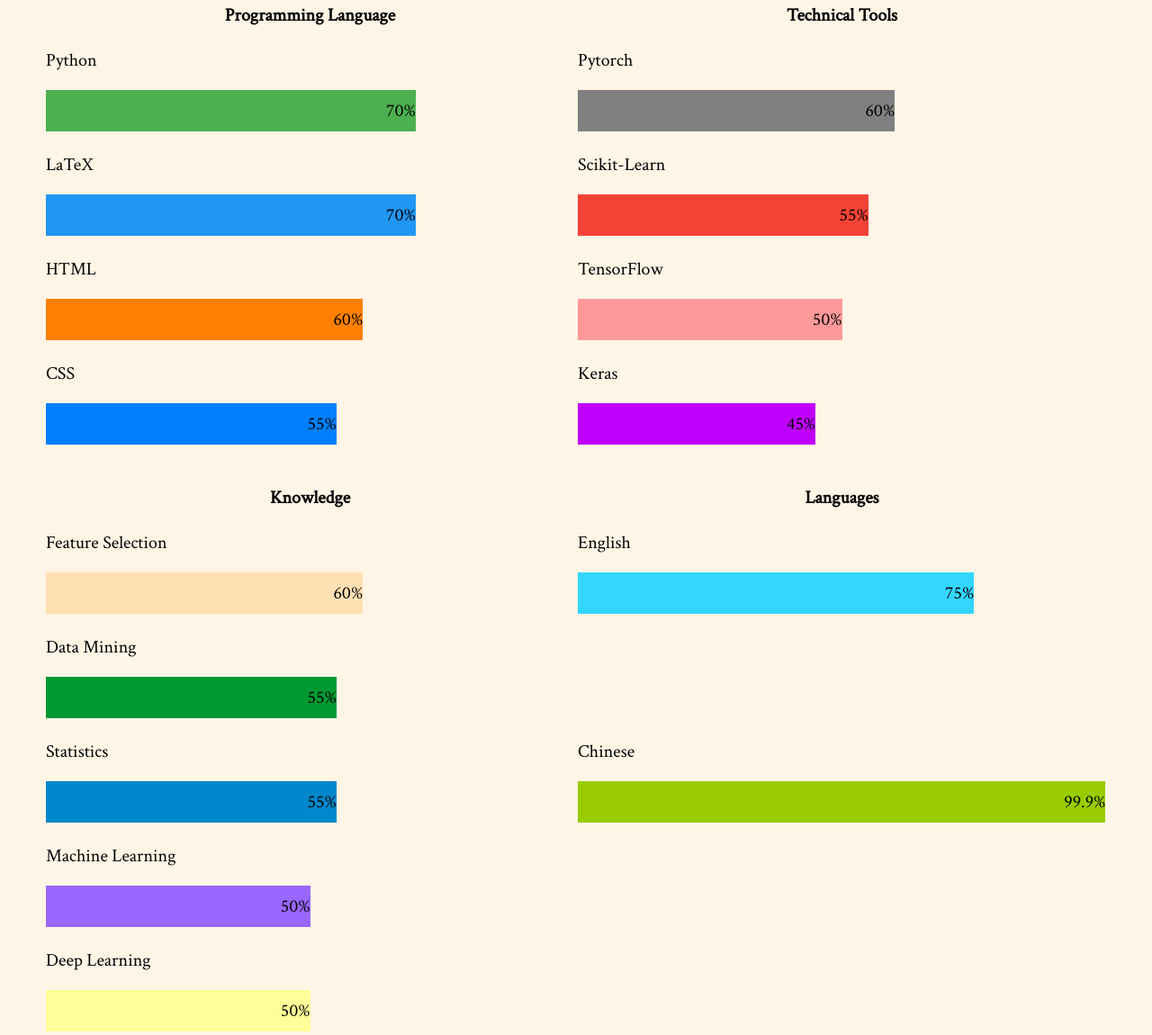
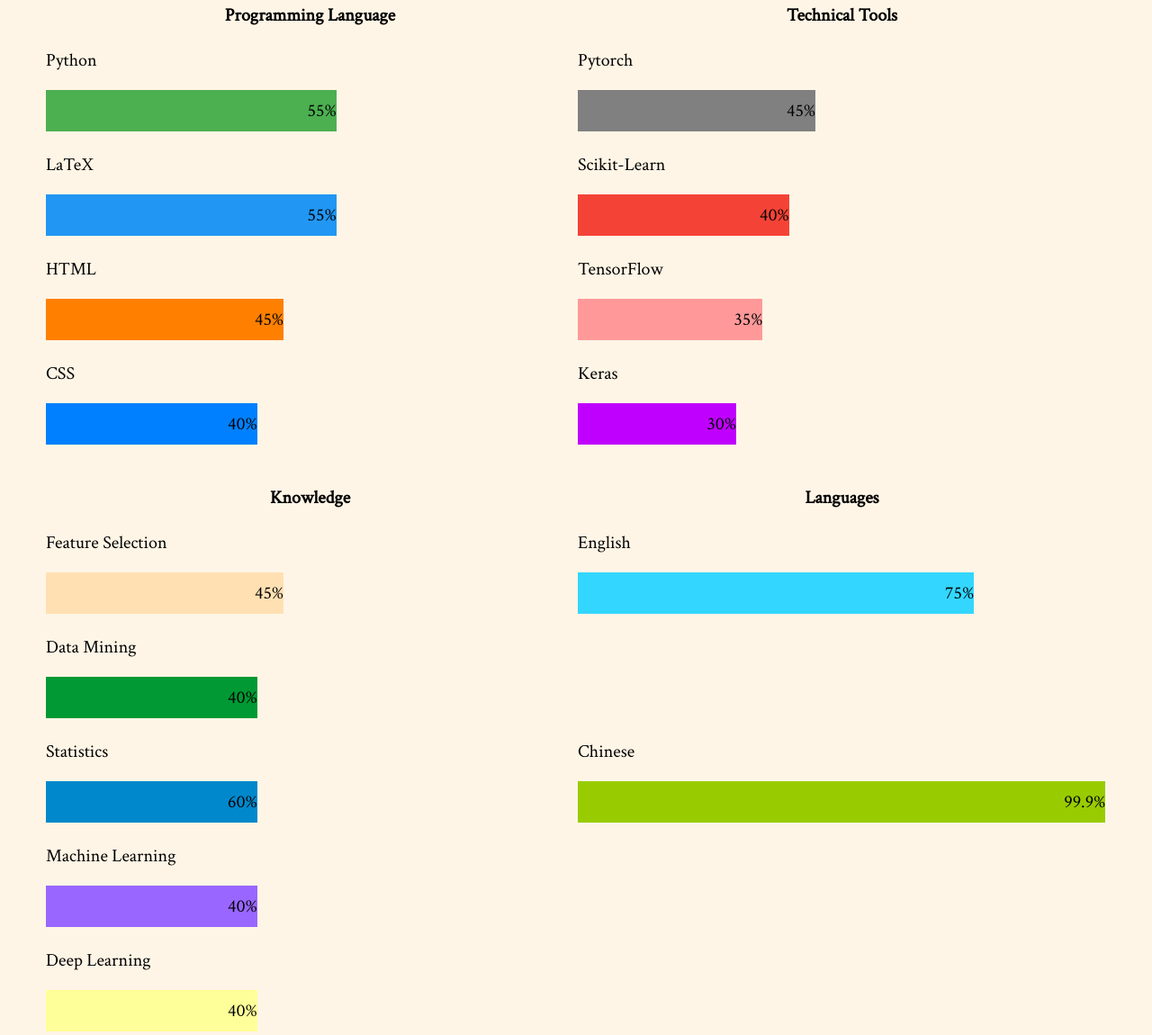
Before and after one commit to yingjundong/yingjun.github.io, a plain HTML site: page index.html in a window 1280 px wide. Shown: the part 1407-2557 px from the top of the page at 90% size. Drawn offline with Linux system fonts and the light colour scheme.

Commit message:
refine commit

```diff
--- a/css/styles.css
+++ b/css/styles.css
@@ -125,22 +125,22 @@
 	color: black;
 }
 
-.python {width:70%; background-color: #4CAF50;}
-.latex {width: 70%; background-color: #2196F3;}
+.python {width:55%; background-color: #4CAF50;}
+.latex {width: 55%; background-color: #2196F3;}
 .ff {width:90%; background-color:#00ffff}
-.pt {width: 60%; background-color:#808080;}
-.sl {width:55%; background-color:#f44336;}
-.html {width:60%; background-color:#ff8000;}
-.tf {width: 50%; background-color:#ff9999;}
-.css {width: 55%; background-color:#0080ff;}
-.keras {width: 45%; background-color:#bf00ff;}
-.fs {width: 60%; background-color:#ffe0b3;}
+.pt {width: 45%; background-color:#808080;}
+.sl {width:40%; background-color:#f44336;}
+.html {width:45%; background-color:#ff8000;}
+.tf {width: 35%; background-color:#ff9999;}
+.css {width: 40%; background-color:#0080ff;}
+.keras {width: 30%; background-color:#bf00ff;}
+.fs {width: 45%; background-color:#ffe0b3;}
 .en {width: 75%; background-color:#33d6ff;}
-.dm {width: 55%; background-color:#009933;}
-.stats {width: 55%; background-color:#0088cc;}
+.dm {width: 40%; background-color:#009933;}
+.stats {width: 40%; background-color:#0088cc;}
 .cn {width: 99.9%; background-color:#99cc00;}
-.ml {width: 50%; background-color:#9966ff;}
-.dl {width: 50%; background-color:#ffff99;}
+.ml {width: 40%; background-color:#9966ff;}
+.dl {width: 40%; background-color:#ffff99;}
 
 section.research {
 	float: center;
--- a/index.html
+++ b/index.html
@@ -69,13 +69,13 @@
 		<td>
 		<p>Python</p>
 		<div class="container">
-			<div class="skills python">70%</div>
+			<div class="skills python">55%</div>
 		</div>
 		</td>
 		<td>
 		<p>Pytorch</p>
 		<div class="container">
-			<div class="skills pt">60%</div>
+			<div class="skills pt">45%</div>
 		</div>
 		</td>
 		</tr>
@@ -83,13 +83,13 @@
 		<td>
 			<p>LaTeX</p>
 			<div class="container">
-				<div class="skills latex">70%</div>
+				<div class="skills latex">55%</div>
 			</div>
 		</td>
 		<td>
 			<p>Scikit-Learn</p>
 			<div class="container">
-				<div class="skills sl">55%</div>
+				<div class="skills sl">40%</div>
 			</div>
 		</td>
 		</tr>
@@ -97,13 +97,13 @@
 		<td>
 			<p>HTML</p>
 			<div class="contrainer">
-				<div class="skills html">60%</div>
+				<div class="skills html">45%</div>
 			</div>
 		</td>
 		<td>
 			<p>TensorFlow</p>
 			<div class="container">
-				<div class="skills tf">50%</div>
+				<div class="skills tf">35%</div>
 			</div>
 		</td>
 		</tr>
@@ -111,13 +111,13 @@
 		<td>
 			<p>CSS</p>
 			<div class="container">
-				<div class="skills css">55%</div>
+				<div class="skills css">40%</div>
 			</div>
 		</td>
 		<td>
 			<p>Keras</p>
 			<div class="container">
-				<div class="skills keras">45%</div>
+				<div class="skills keras">30%</div>
 			</div>
 		</td>
 		</tr>
@@ -132,7 +132,7 @@
 			<td>
 				<p>Feature Selection</p>
 				<div class="container">
-					<div class="skills fs">60%</div>
+					<div class="skills fs">45%</div>
 				</div>
 			</td>
 			<td>
@@ -146,7 +146,7 @@
 			<td>
 				<p>Data Mining</p>
 				<div class="container">
-					<div class="skills dm">55%</div>
+					<div class="skills dm">40%</div>
 				</div>
 			</td>
 		</tr>
@@ -154,7 +154,7 @@
 			<td>
 				<p>Statistics</p>
 				<div class="container">
-					<div class="skills stats">55%</div>
+					<div class="skills stats">60%</div>
 				</div>
 			</td>
 			<td>
@@ -168,7 +168,7 @@
 			<td>
 				<p>Machine Learning</p>
 				<div class="container">
-					<div class="skills ml">50%</div>
+					<div class="skills ml">40%</div>
 				</div>
 			</td>
 		</tr>
@@ -176,7 +176,7 @@
 			<td>
 				<p>Deep Learning</p>
 				<div class="container">
-					<div class="skills dl">50%</div>
+					<div class="skills dl">40%</div>
 				</div>
 			</td>
 		</tr>
```
